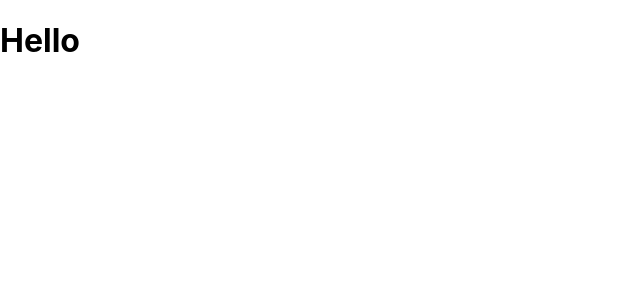
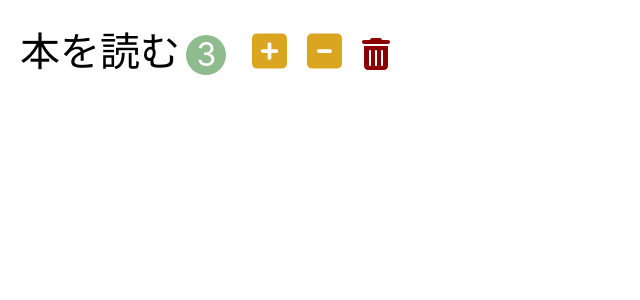
Before and after one commit to kimyw2357/habit-tracker, a React (Create React App) app: page / in a window 1280 px wide. Shown: the top 300 px of the page, without its empty margins (0-640 px from the left). Built offline with nearby package versions, Linux system fonts and the light colour scheme.

Commit message:
react-study1

```diff
--- a/package.json
+++ b/package.json
@@ -3,6 +3,7 @@
   "version": "0.1.0",
   "private": true,
   "dependencies": {
+    "@fortawesome/fontawesome-free": "^6.1.1",
     "@testing-library/jest-dom": "^5.14.1",
     "@testing-library/react": "^13.0.0",
     "@testing-library/user-event": "^13.2.1",
--- a/src/app.css
+++ b/src/app.css
@@ -1,38 +1,46 @@
-.App {
-  text-align: center;
+
+button {
+  outline: none;
+  border: 0;
+  cursor: pointer;
 }
 
-.App-logo {
-  height: 40vmin;
-  pointer-events: none;
+.habit {
+  font-size: 2.5rem;
+  padding: 0.5em;
+  list-style: none;
 }
 
-@media (prefers-reduced-motion: no-preference) {
-  .App-logo {
-    animation: App-logo-spin infinite 20s linear;
-  }
+.habit-count {
+  display: inline-block;
+  text-align: center;
+  font-size: 2rem;
+  width: 2.5rem;
+  height: 2.5rem;
+  line-height: 2.5rem;
+  margin-left: 0.2em;
+  margin-right: 0.5em;
+  background-color: darkseagreen;
+  color: white;
+  border-radius: 50%;
 }
 
-.App-header {
-  background-color: #282c34;
-  min-height: 100vh;
-  display: flex;
-  flex-direction: column;
-  align-items: center;
-  justify-content: center;
-  font-size: calc(10px + 2vmin);
-  color: white;
+.habit-button {
+  font-size: 2.5rem;
+  margin: 0 0.1em;
+  background-color: transparent;
 }
 
-.App-link {
-  color: #61dafb;
+.habit-button:hover {
+  opacity: 0.8;
 }
 
-@keyframes App-logo-spin {
-  from {
-    transform: rotate(0deg);
-  }
-  to {
-    transform: rotate(360deg);
-  }
+.habit-increase,
+.habit-decrease {
+  color: goldenrod;
 }
+
+.habit-delete {
+  font-size: 2rem;
+  color: darkred;
+}
--- a/src/app.jsx
+++ b/src/app.jsx
@@ -1,7 +1,8 @@
 import './app.css';
+import Habit from './components/habit';
 
 function App() {
-  return <h1>Hello</h1>
+  return <Habit></Habit>
 }
 
 export default App;
--- /dev/null
+++ b/src/components/habit.jsx
@@ -0,0 +1,23 @@
+import React, { Component } from 'react';
+
+class Habit extends Component {
+  render() {
+    return (
+    <li className='habit'>
+      <span className="habit-name">本を読む</span>
+      <span className="habit-count">3</span>
+      <button className='habit-button habit-increase'>
+        <i className="fa-solid fa-square-plus"></i>
+      </button>
+      <button className='habit-button habit-decrease'>
+        <i className="fa-solid fa-square-minus"></i>
+      </button>
+      <button className='habit-button habit-delete'>
+        <i class="fa-solid fa-trash-can"></i>
+      </button>
+    </li>
+    );
+  }
+}
+
+export default Habit;
--- a/src/index.js
+++ b/src/index.js
@@ -2,6 +2,7 @@ import React from 'react';
 import ReactDOM from 'react-dom/client';
 import './index.css';
 import App from './app';
+import '@fortawesome/fontawesome-free/js/all.js';
 
 const root = ReactDOM.createRoot(document.getElementById('root'));
 root.render(
```
Also changed, not shown: 1 other file (tests, documents, lock files or other folders).
